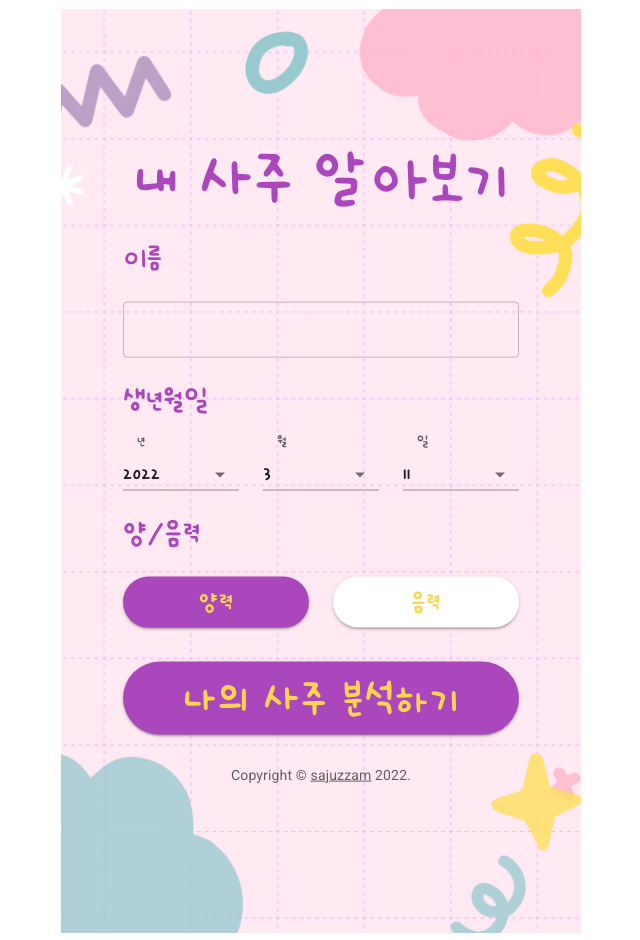
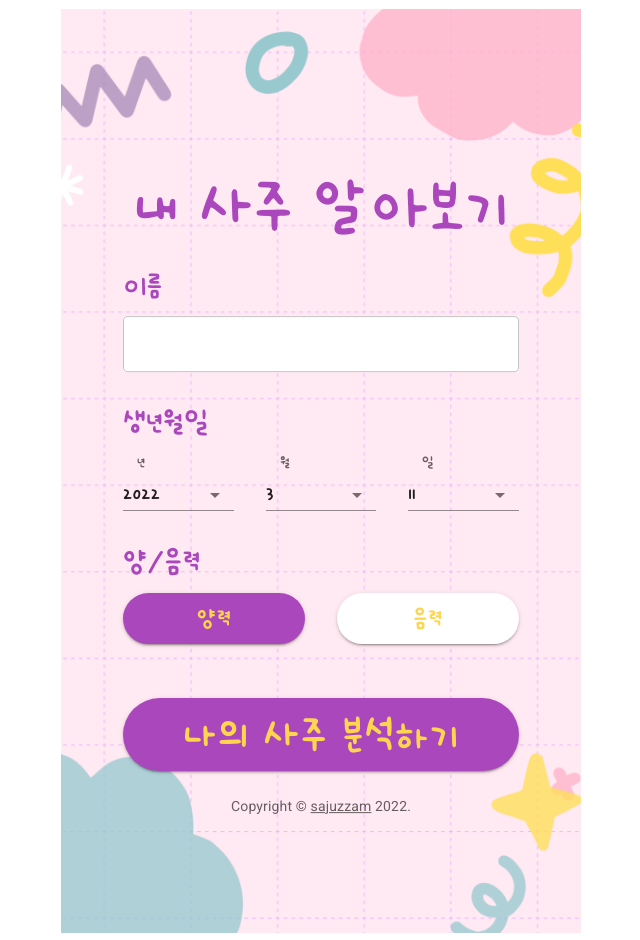
Before and after one commit to ggyu777/Saju_Manse, a React (Create React App) app in the folder client/: page /user in a window 1280 px wide. Shown: the whole page, without its empty margins (319-959 px from the left). Built offline with nearby package versions, Linux system fonts and the light colour scheme.

Commit message:
Update SignUp.js
그리드 사이 & 전체적인 간격 조절

```diff
--- a/client/src/components/SignUp.js
+++ b/client/src/components/SignUp.js
@@ -22,7 +22,7 @@ import { purple,amber } from '@mui/material/colors'
 
 function Copyright(props) {
   return (
-    <Typography variant="body2" color="text.secondary" align="center" {...props}>
+    <Typography variant="body2" color="text.secondary" align="center" {...props} >
       {'Copyright © '}
       <Link color="inherit" href="https://mui.com/">
         sajuzzam
@@ -166,7 +166,7 @@ const purpleTheme = createTheme({
   return (
     <div class="card" style={{ top:'9px'}}>
      <img src = {SignUpIMG} style={{maxWidth:'520px'}} />
-       <div class="text-wrap" style={{ top:'420px',}}>
+       <div class="text-wrap" style={{ top:'450px',}}>
         <ThemeProvider theme={theme}>
           <Container component="main" maxWidth="xs">
             <CssBaseline />
@@ -182,18 +182,17 @@ const purpleTheme = createTheme({
                 내 사주 알아보기
               </PurpleTextTypography>
               <Box component="form" noValidate sx={{ mt: 3 }}>
-                <Grid container spacing={3}>
+                <Grid container spacing={4}>
 
                   <Grid item xs={12} textAlign="left">
-                    <PurpleTextTypography id='HSYouji_font' theme={purpleTheme} style={{fontSize:'25px'}}>
+                    <PurpleTextTypography id='HSYouji_font' theme={purpleTheme} style={{fontSize:'25px',marginBottom:'10px'}}>
                     이름
                     </PurpleTextTypography>
-                  </Grid>
 
-                  <Grid item xs={12}>
                     <TextField
                       required
                       fullWidth
+                      style={{backgroundColor: "white"}}
                       onChange = {nameChange}
                       value = {username}
 
@@ -201,7 +200,7 @@ const purpleTheme = createTheme({
                   </Grid>
 
                   <Grid item xs={12} textAlign="left">
-                    <PurpleTextTypography id='HSYouji_font' theme={purpleTheme} style={{fontSize:'25px'}}>
+                    <PurpleTextTypography id='HSYouji_font' theme={purpleTheme} style={{fontSize:'25px',marginBottom:'-10px'}}>
                     생년월일
                     </PurpleTextTypography>
                   </Grid>
@@ -213,6 +212,7 @@ const purpleTheme = createTheme({
                           <NativeSelect
                             id="HSYouji_font"
                             defaultValue={searchYear}
+                            colors={purple[300]}
                             value={searchYear}
                             onChange={(e) => handleChange(e, 'year')}
                           >
@@ -234,6 +234,7 @@ const purpleTheme = createTheme({
                           <NativeSelect
                             labelId="demo-simple-select-label"
                             id="HSYouji_font"
+                            colors={purple[300]}
                             value={searchMonth}
                             label="Age"
                             onChange={(e) => handleChange(e, 'month')}
@@ -256,6 +257,7 @@ const purpleTheme = createTheme({
                           <NativeSelect
                             labelId="demo-simple-select-label"
                             id="HSYouji_font"
+                            colors={purple[300]}
                             value={searchDate}
                             label="Age"
                             onChange={(e) => handleChange(e, 'date')}
@@ -272,7 +274,7 @@ const purpleTheme = createTheme({
                   </Grid>
 
                   <Grid item xs={12} textAlign="left" >
-                    <PurpleTextTypography id='HSYouji_font' theme={purpleTheme} style={{fontSize:'25px'}}>
+                    <PurpleTextTypography id='HSYouji_font' theme={purpleTheme} style={{fontSize:'25px',marginBottom:'-20px'}}>
                     양/음력
                     </PurpleTextTypography>
                   </Grid>
@@ -317,7 +319,7 @@ const purpleTheme = createTheme({
                 <ThemeProvider theme={purpleTheme}>
                   <Button
                     id='HSYouji_font'
-                    style={{fontSize:'35px',top:'10px'}}
+                    style={{fontSize:'35px',top:'30px',marginBottom:'15px'}}
                     fullWidth
                     variant="contained"
                     sx={styles1}
```
